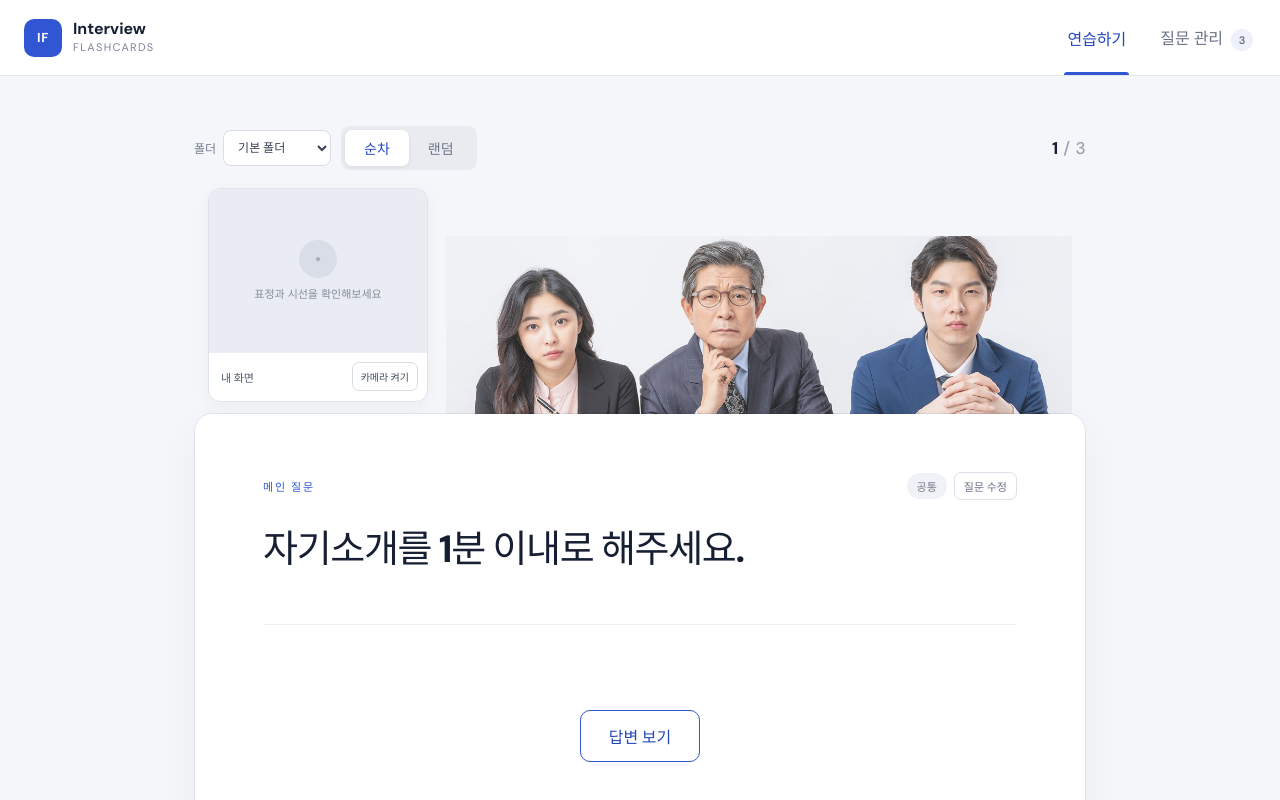
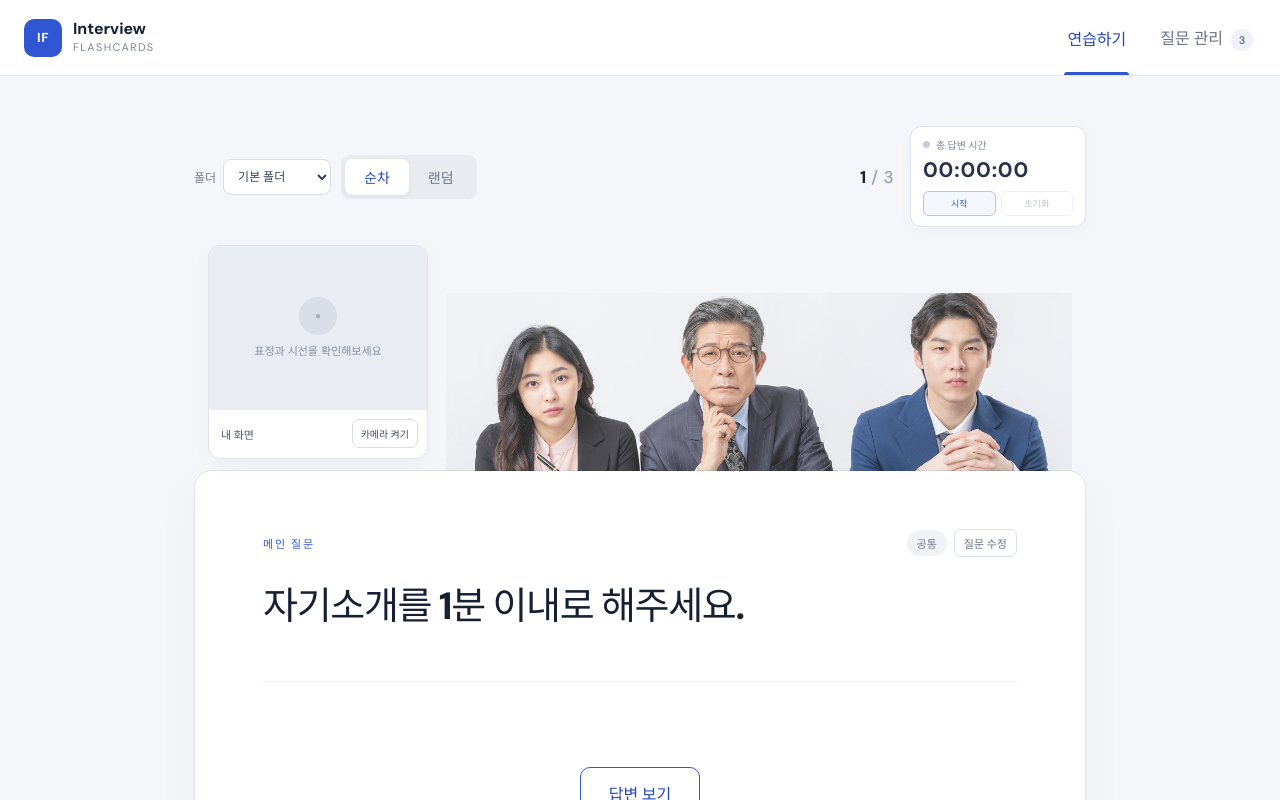
Before and after one commit to zz106603/interview-practice, a React (Vite) app: page / in a window 1280 px wide. Shown: the top 800 px of the page. Built offline with nearby package versions, Linux system fonts and the light colour scheme.

Commit message:
feat: 총 답변 시간 타이머 추가

```diff
--- /dev/null
+++ b/src/components/AnswerTimer.tsx
@@ -0,0 +1,58 @@
+import { useEffect, useRef, useState } from 'react'
+
+const formatTime = (totalSeconds: number) => {
+  const hours = Math.floor(totalSeconds / 3600)
+  const minutes = Math.floor((totalSeconds % 3600) / 60)
+  const seconds = totalSeconds % 60
+  return [hours, minutes, seconds].map((value) => String(value).padStart(2, '0')).join(':')
+}
+
+export function AnswerTimer() {
+  const [elapsedSeconds, setElapsedSeconds] = useState(0)
+  const [isRunning, setIsRunning] = useState(false)
+  const startedAtRef = useRef(0)
+  const accumulatedRef = useRef(0)
+
+  useEffect(() => {
+    if (!isRunning) return
+
+    startedAtRef.current = Date.now()
+    const update = () => {
+      const currentSeconds = Math.floor((accumulatedRef.current + Date.now() - startedAtRef.current) / 1000)
+      setElapsedSeconds(currentSeconds)
+    }
+    update()
+    const timerId = window.setInterval(update, 250)
+    return () => window.clearInterval(timerId)
+  }, [isRunning])
+
+  const pause = () => {
+    accumulatedRef.current += Date.now() - startedAtRef.current
+    setElapsedSeconds(Math.floor(accumulatedRef.current / 1000))
+    setIsRunning(false)
+  }
+
+  const reset = () => {
+    accumulatedRef.current = 0
+    startedAtRef.current = Date.now()
+    setElapsedSeconds(0)
+  }
+
+  return (
+    <section className={`answer-timer ${isRunning ? 'running' : ''}`} aria-label="총 답변 시간">
+      <div className="timer-heading">
+        <span className="timer-status" aria-hidden="true" />
+        <span>총 답변 시간</span>
+      </div>
+      <time dateTime={`PT${elapsedSeconds}S`}>{formatTime(elapsedSeconds)}</time>
+      <div className="timer-actions">
+        {isRunning ? (
+          <button type="button" onClick={pause}>일시정지</button>
+        ) : (
+          <button type="button" className="timer-primary" onClick={() => setIsRunning(true)}>{elapsedSeconds ? '계속' : '시작'}</button>
+        )}
+        <button type="button" onClick={reset} disabled={!elapsedSeconds}>초기화</button>
+      </div>
+    </section>
+  )
+}
--- a/src/pages/PracticePage.tsx
+++ b/src/pages/PracticePage.tsx
@@ -3,6 +3,7 @@ import { useQuestions } from '../context/QuestionsContext'
 import { WebcamPreview } from '../components/WebcamPreview'
 import { QuestionForm } from '../components/QuestionForm'
 import { AudioRecorder } from '../components/AudioRecorder'
+import { AnswerTimer } from '../components/AnswerTimer'
 import type { PracticeMode } from '../types/question'
 import { shuffle } from '../utils/shuffle'
 
@@ -83,7 +84,10 @@ export function PracticePage() {
           <button className={mode === 'random' ? 'active' : ''} onClick={() => changeMode('random')}>랜덤</button>
           </div>
         </div>
-        <strong className="progress">{current.mainPosition + 1} <span>/ {order.length}</span></strong>
+        <div className="practice-status">
+          <strong className="progress">{current.mainPosition + 1} <span>/ {order.length}</span></strong>
+          <AnswerTimer />
+        </div>
       </div>
 
       <div className="interview-stage">
--- a/src/styles.css
+++ b/src/styles.css
@@ -29,6 +29,12 @@ nav button span { display: inline-grid; place-items: center; min-width: 22px; he
 .segmented button { border: 0; border-radius: 7px; color: #707789; background: transparent; padding: 8px 19px; font-weight: 600; font-size: 14px; }
 .segmented button.active { color: #2447bd; background: #fff; box-shadow: 0 1px 4px #19275212; }
 .progress { font-size: 17px; letter-spacing: .03em; }.progress span { color: #9aa0ae; font-weight: 500; }
+.practice-status { display: flex; align-items: center; gap: 16px; }
+.answer-timer { min-width: 176px; padding: 10px 12px; border: 1px solid #dfe3eb; border-radius: 11px; background: #fff; box-shadow: 0 4px 14px #27345c08; }
+.timer-heading { display: flex; align-items: center; gap: 6px; color: #7a8293; font-size: 10px; font-weight: 700; }
+.timer-status { width: 7px; height: 7px; border-radius: 50%; background: #c8ced9; }.answer-timer.running .timer-status { background: #d94b4b; box-shadow: 0 0 0 3px #d94b4b16; animation: recording-pulse 1.3s infinite; }
+.answer-timer time { display: block; margin: 4px 0 7px; color: #273148; font-size: 21px; font-weight: 700; font-variant-numeric: tabular-nums; letter-spacing: .04em; }
+.timer-actions { display: flex; gap: 5px; }.timer-actions button { flex: 1; padding: 5px 7px; border: 1px solid #dce0e8; border-radius: 6px; background: #fff; color: #626c80; font-size: 9px; font-weight: 700; }.timer-actions button.timer-primary { color: #3156d3; border-color: #b6c1e7; background: #f5f7ff; }
 .interview-stage { display: grid; grid-template-columns: 220px minmax(0, 1fr); gap: 18px; align-items: end; margin: 0 14px -1px; }
 .interviewer-panel { height: 178px; overflow: hidden; display: flex; align-items: flex-end; justify-content: center; }
 .interviewer-panel[hidden] { display: none; }
@@ -129,12 +135,12 @@ textarea:focus, .question-form input:focus { outline: 3px solid #3156d31c; borde
 .edit-modal-description { margin: 8px 0 24px; color: #7a8293; font-size: 13px; }
 
 @media (max-width: 820px) {
-  .management-page { grid-template-columns: 1fr; }.form-panel { position: static; }.interview-stage { grid-template-columns: 185px minmax(0, 1fr); gap: 10px; }.interviewer-panel { height: 145px; }.webcam-card { margin-bottom: 8px; }.practice-card { min-height: 430px; padding: 42px 38px 34px; }.audio-recorder { grid-template-columns: 1fr auto; }.audio-recorder audio { grid-column: 1 / -1; grid-row: 2; }
+  .management-page { grid-template-columns: 1fr; }.form-panel { position: static; }.practice-toolbar { align-items: flex-start; }.practice-status { align-items: flex-end; flex-direction: column; gap: 8px; }.interview-stage { grid-template-columns: 185px minmax(0, 1fr); gap: 10px; }.interviewer-panel { height: 145px; }.webcam-card { margin-bottom: 8px; }.practice-card { min-height: 430px; padding: 42px 38px 34px; }.audio-recorder { grid-template-columns: 1fr auto; }.audio-recorder audio { grid-column: 1 / -1; grid-row: 2; }
 }
 @media (max-width: 560px) {
   .app-header { height: 66px; padding: 0 16px; }.brand strong, .brand small { display: none; }nav { gap: 14px; }nav button { font-size: 13px; }
   .page { padding: 28px 15px 44px; }.interview-stage { grid-template-columns: 1fr; gap: 3px; margin-inline: 4px; }.webcam-card { width: min(100%, 210px); margin: 0; }.interviewer-panel { width: 100%; height: 105px; }.interviewer-panel img { width: 100%; object-position: center 42%; }.practice-card { min-height: 410px; padding: 34px 24px 28px; }.practice-card h2 { font-size: 25px; }.answer-area.revealed > p:last-child { font-size: 16px; }
-  .practice-toolbar-left { align-items: stretch; flex-direction: column; }.practice-folder-select { justify-content: space-between; }.audio-recorder { grid-template-columns: 1fr; }.audio-recorder audio { grid-column: auto; grid-row: auto; }.recorder-actions { justify-content: stretch; }.recorder-actions .button { flex: 1; }.practice-actions { grid-template-columns: 1fr 1fr; }.practice-actions .subtle { grid-column: 1 / -1; grid-row: 2; }.navigation-button { width: 100%; }.list-heading { display: block; }.data-tools { justify-content: flex-start; margin-top: 18px; }.tool-message { text-align: left; }
+  .practice-toolbar { gap: 12px; }.practice-toolbar-left { align-items: stretch; flex-direction: column; }.practice-folder-select { justify-content: space-between; }.practice-status { flex-shrink: 0; }.answer-timer { min-width: 145px; }.answer-timer time { font-size: 18px; }.audio-recorder { grid-template-columns: 1fr; }.audio-recorder audio { grid-column: auto; grid-row: auto; }.recorder-actions { justify-content: stretch; }.recorder-actions .button { flex: 1; }.practice-actions { grid-template-columns: 1fr 1fr; }.practice-actions .subtle { grid-column: 1 / -1; grid-row: 2; }.navigation-button { width: 100%; }.list-heading { display: block; }.data-tools { justify-content: flex-start; margin-top: 18px; }.tool-message { text-align: left; }
   .folder-toolbar { flex-direction: column; }.folder-actions { flex-wrap: wrap; }.list-tools { justify-content: flex-start; margin-top: 18px; }.list-tools .data-tools { margin-top: 0; }.form-panel, .list-panel { padding: 22px 18px; }.question-item { grid-template-columns: 26px 1fr; }.item-actions { grid-column: 2; }
   .modal-backdrop { padding: 10px; align-items: end; }.edit-modal { max-height: calc(100vh - 20px); padding: 24px 18px; border-radius: 16px 16px 8px 8px; }
 }
```
Also changed, not shown: 1 other file (tests, documents, lock files or other folders).
